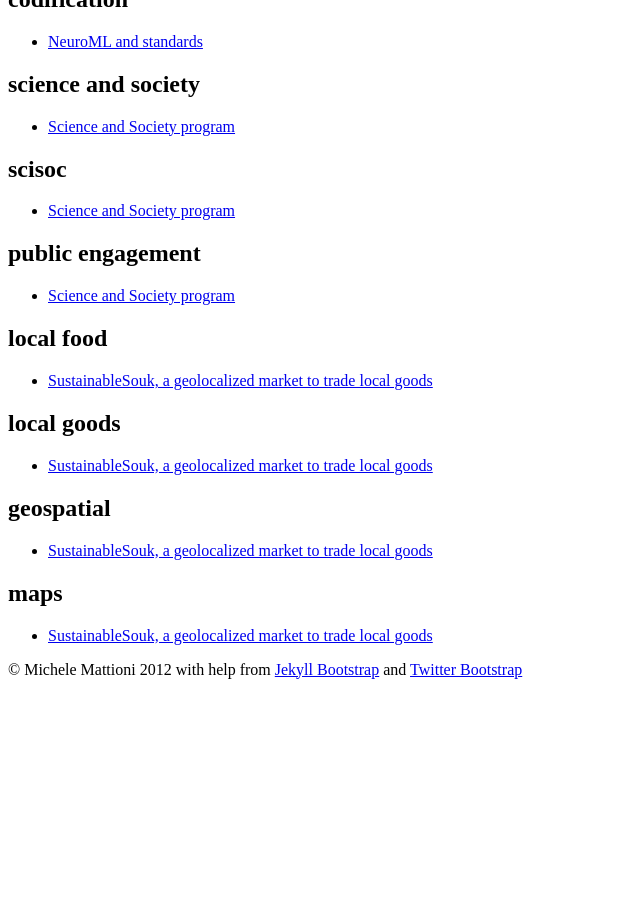
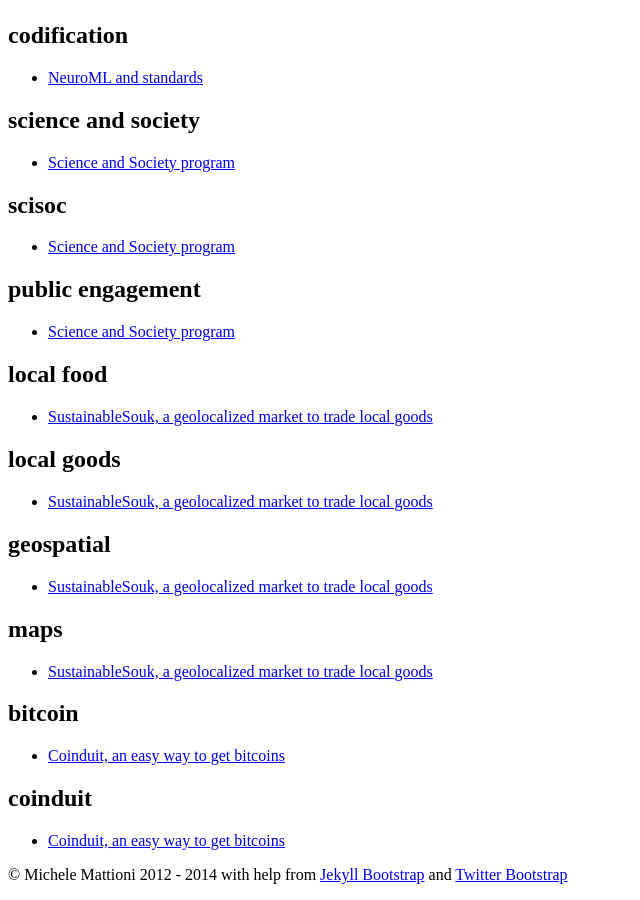
Before and after one commit to mattions/mattions.github.com, a Jekyll site: the page built from tags.html, in a window 1280 px wide and 900 px high, scrolled down 1478 px. Shown: the whole window, without its empty margins (0-640 px from the left). Built offline with Jekyll 4.4.1, drawn with Linux system fonts in a browser that asks for light colours; nearby versions of some CDN libraries; before the commit the page ends 2173 px from its top, so only the background shows below that.

Commit message:
Added Coinduit projects to the list.
Alos autoupdating the year via Js

```diff
--- a/_includes/themes/twitter-2.0-cyborg/default.html
+++ b/_includes/themes/twitter-2.0-cyborg/default.html
@@ -59,7 +59,7 @@
       </div>
 
       <footer>
-        <p>&copy; {{ site.author.name }} 2012
+        <p>&copy; {{ site.author.name }} 2012 - <span id="current_year"></span>
           with help from <a href="http://jekyllbootstrap.com" target="_blank" title="The Definitive Jekyll Blogging Framework">Jekyll Bootstrap</a>
           and <a href="http://twitter.github.com/bootstrap/" target="_blank">Twitter Bootstrap</a>
         </p>
--- a/_layouts/front.html
+++ b/_layouts/front.html
@@ -11,8 +11,7 @@ tweets: true
     <div class="span2"><img src="assets/gfx/Michele_Mattioni_sepia.jpg"/> </div>
 
     <div class="span5">
-        <p>My name is <strong>Michele Mattioni</strong> and I'm a computational neuroscientist.
-        I obtained my Bachelor (hons) from the <a href="http://www.univpm.it/">Università
+        <p>Hello there and welcome to my personal page. I obtained my Bachelor (hons) from the <a href="http://www.univpm.it/">Università
         Politecnica delle Marche</a>, then my Master Of Science (hons) from the
         <a href="http://www.unicam.it/">Università di Camerino</a>.</p>
 
--- /dev/null
+++ b/_posts/2014-10-05-coinduit.md
@@ -0,0 +1,15 @@
+---
+layout: post
+title: "Coinduit, an easy way to get bitcoins"
+description: ""
+category: bitcoins
+tags: [bitcoin, coinduit]
+---
+{% include JB/setup %}
+
+![Coinduit Logo]({{ site.url }}/assets/gfx/coinduit-logo.png)
+
+[Coinduit](https://coinduit.io) is a website where it's easy and quick to buy bitcoins
+in the UK. A longer description and some story can be found on
+this [post](http://blog.michelemattioni.me/2014/10/04/how-to-get-bitcoins-in-uk/) on my personal
+blog.
```
Also changed, not shown: other parts of _includes/themes/twitter-2.0-cyborg/default.html (+6 -0 lines), assets/gfx/coinduit-logo.png (added).
